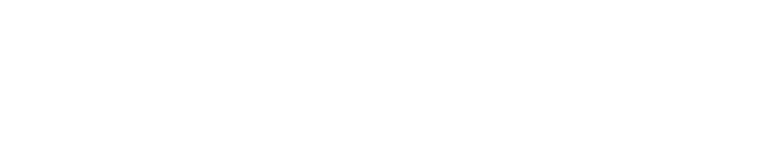
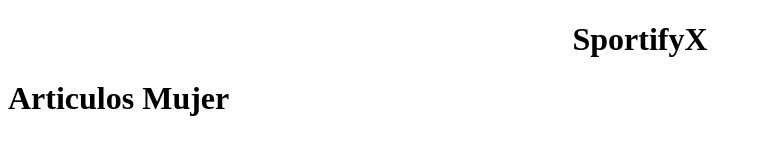
Before and after one commit to Juan2745/Rubricabp, a plain HTML site: page index.html in a window 1280 px wide. Shown: the whole page, without its empty margins (0-762 px from the left). Drawn offline with Linux system fonts and the light colour scheme.

Commit message:
Se agrego un segundo commit para la seccion mujer

```diff
--- a/index.html
+++ b/index.html
@@ -6,6 +6,10 @@
     <title>Mi pagina</title>
 </head>
 <body>
+    <center><h1>SportifyX</h1></center>
+    <h1>Articulos Mujer</h1>
+
+
 
 </body>
 </html>
```
